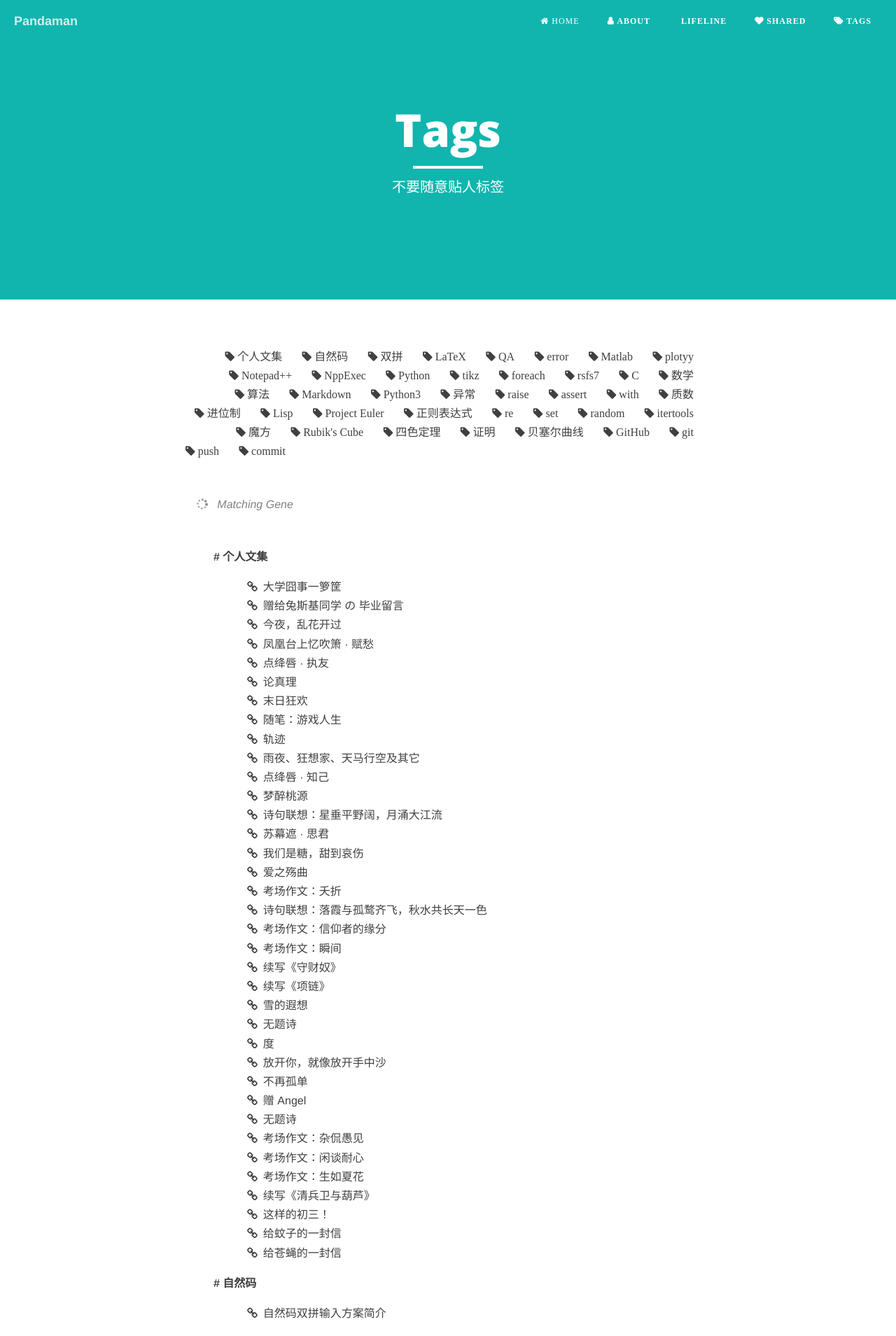
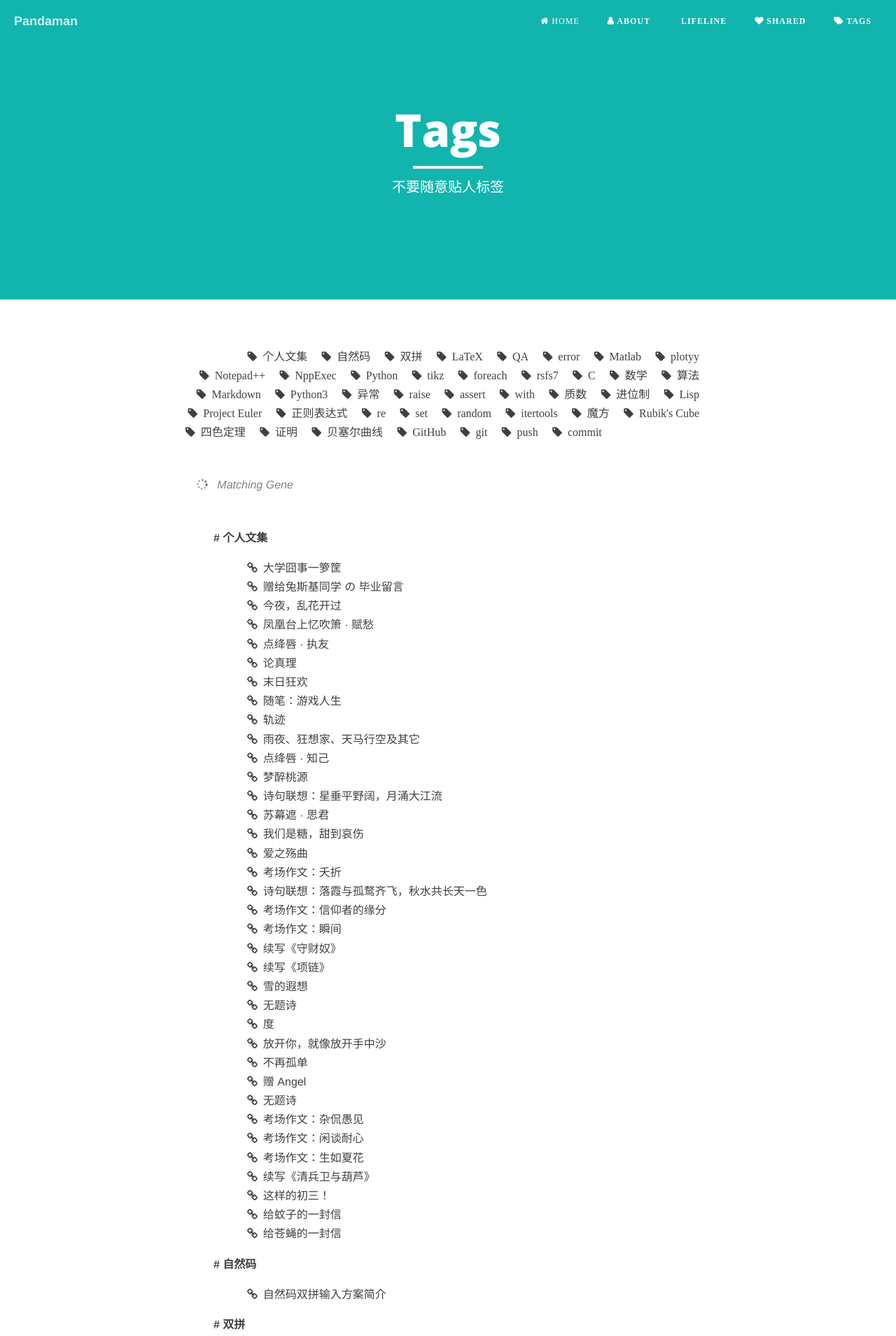
Before and after one commit to ceares/ceares.github.io, a Jekyll site: the page built from tags.md, in a window 1280 px wide. Shown: the top 1909 px of the page at 70% size. Built offline with Jekyll 4.4.1, drawn with Linux system fonts in a browser that asks for light colours; nearby versions of some CDN libraries; library files that are not in the unit come from our copies.

Commit message:
from sp3

```diff
--- a/tags.md
+++ b/tags.md
@@ -7,7 +7,7 @@ header-img: "img/semantic.jpg"
 
 <div id='tag_cloud' style="margin:0.5in 0em;font-weight: normal;text-align:right;text-align-last:left">
 {% for tag in site.tags %}
-<a href="#{{ tag[0] }}" title="{{ tag[0] }}" rel="{{ tag[1].size }}" style="margin-right:1.5em;"><i class="fa fa-tag">&nbsp;{{ tag[0] }}</i></a>
+<a href="#{{ tag[0] }}" title="{{ tag[0] }}" rel="{{ tag[1].size }}" style="margin-right:1em;"><i class="fa fa-tag">&nbsp;&nbsp;{{ tag[0] }}</i></a>
 {% endfor %}
 </div>
 
```
